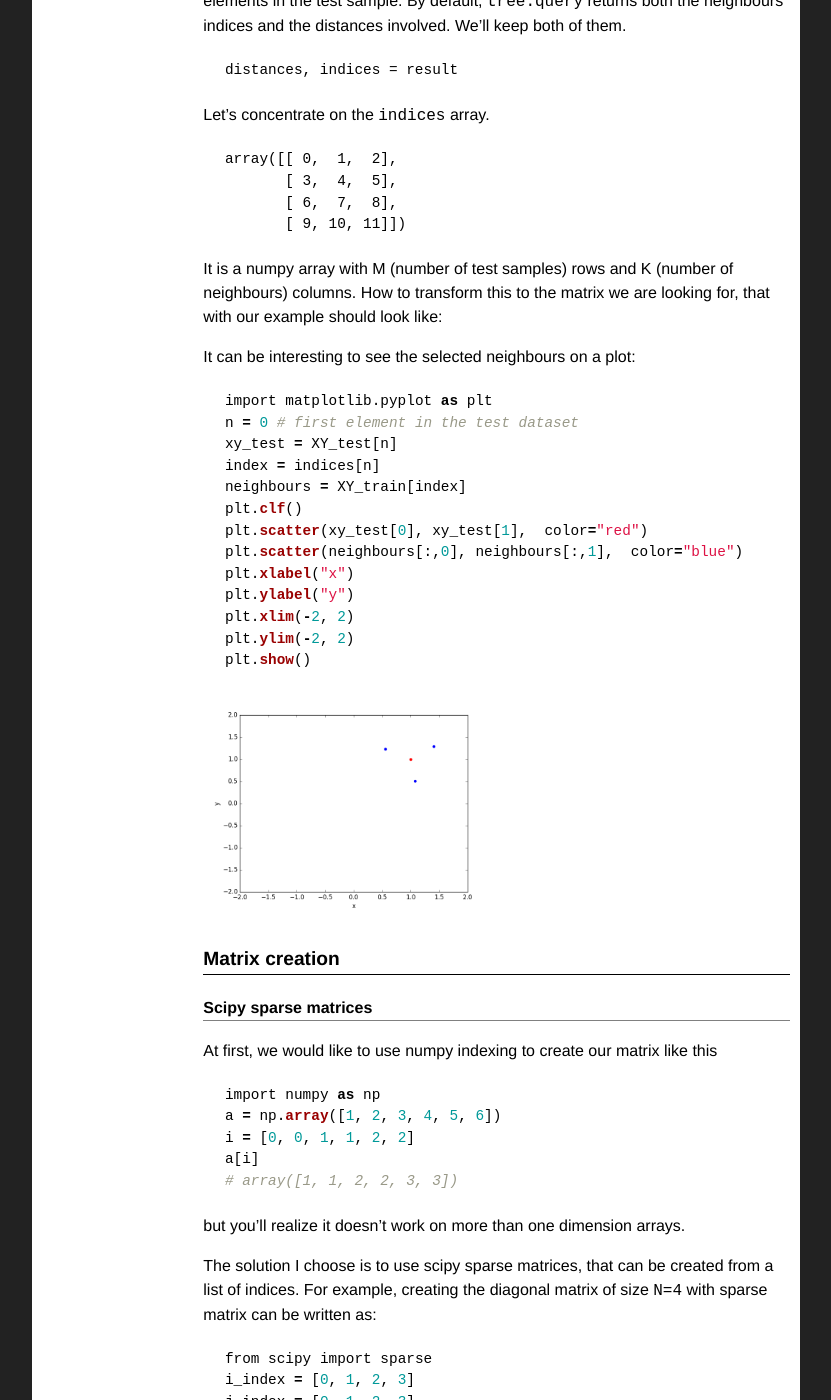
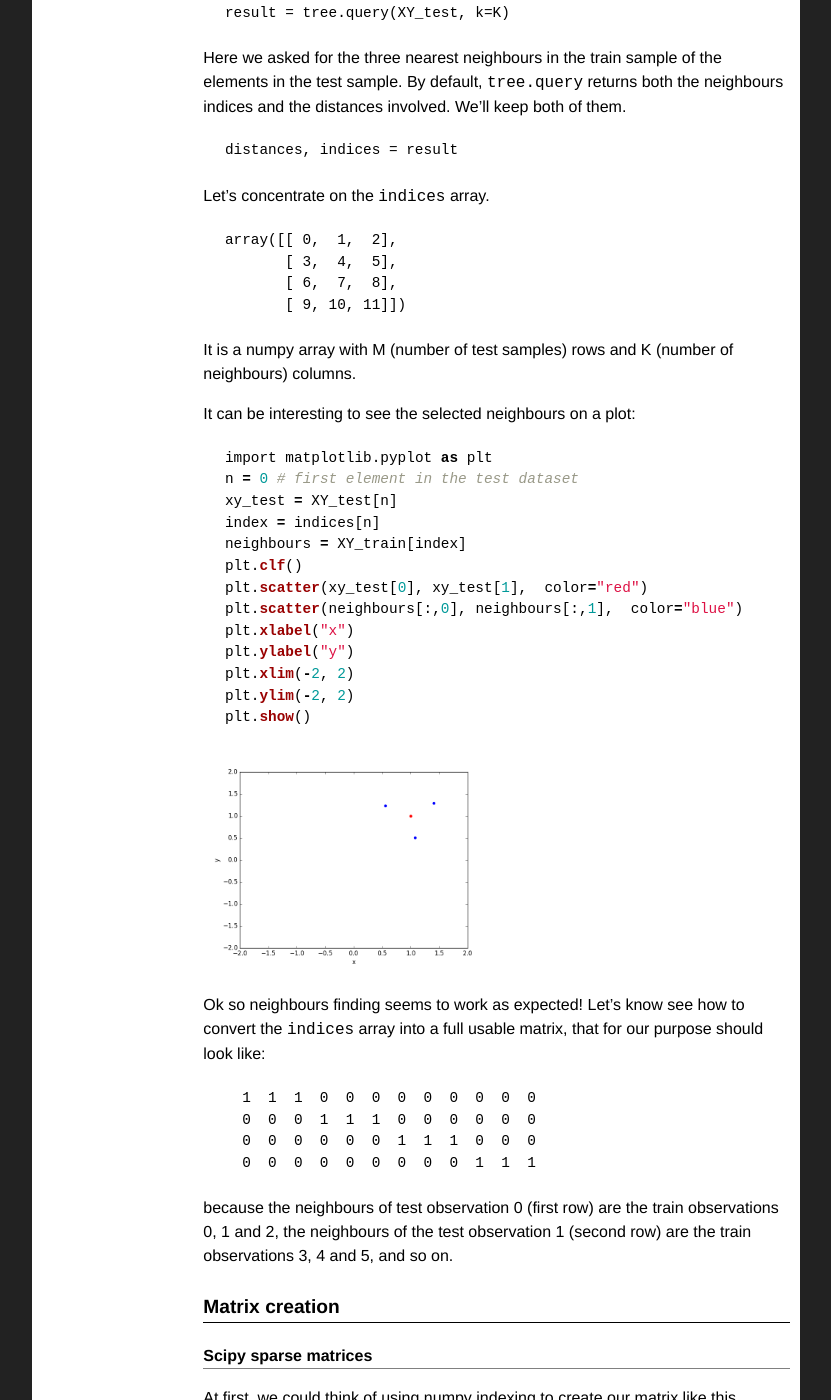
Before and after one commit to stellasia/stellasia.github.io, a Jekyll site: the page built from _posts/2018-11-01-building-a-neighbour-matrix-with-python.md, in a window 1280 px wide and 1400 px high, scrolled down 1726 px. Shown: the whole window, without its empty margins (224-1055 px from the left). Built offline with Jekyll 4.4.1, drawn with Linux system fonts in a browser that asks for light colours; formulas are drawn with MathJax 3; some of the changed text lies outside the part shown.

Commit message:
Neighbours matrix article update

```diff
--- a/_posts/2018-11-01-building-a-neighbour-matrix-with-python.md
+++ b/_posts/2018-11-01-building-a-neighbour-matrix-with-python.md
@@ -23,6 +23,10 @@ $$
 
 Here is the receipe I have used to create the W matrix using numpy, scipy and matplotlib for visualization.
 
+
+<div class="info">
+If you are already familiar with scipy cKDTree and sparse matrix, you can directly go to <a href="#so-how-to-create-this-w-matrix">the last section</a>.
+</div>
 
 # Sample data
 
@@ -78,7 +82,7 @@ Let's concentrate on the `indices` array.
            [ 9, 10, 11]])
 
 
-It is a numpy array with M (number of test samples) rows and K (number of neighbours) columns. How to transform this to the matrix we are looking for, that with our example should look like:
+It is a numpy array with M (number of test samples) rows and K (number of neighbours) columns.
 
 It can be interesting to see the selected neighbours on a plot:
 
@@ -100,11 +104,22 @@ plt.show()
 
 ![Selected neighbours for test point 0](/img/posts/neighbours_matrix_selected_0.png){:width="50%"}
 
+
+Ok so neighbours finding seems to work as expected! Let's know see how to convert the `indices` array into a full usable matrix, that for our purpose should look like:
+
+      1  1  1  0  0  0  0  0  0  0  0  0
+      0  0  0  1  1  1  0  0  0  0  0  0
+      0  0  0  0  0  0  1  1  1  0  0  0
+      0  0  0  0  0  0  0  0  0  1  1  1
+
+because the neighbours of test observation 0 (first row) are the train observations 0, 1 and 2, the neighbours of the test observation 1 (second row) are the train observations 3, 4 and 5, and so on.
+
+
 # Matrix creation
 
 ## Scipy sparse matrices
 
-At first, we would like to use numpy indexing to create our matrix like this
+At first, we could think of using numpy indexing to create our matrix like this
 
 {% highlight python %}
 import numpy as np
@@ -150,6 +165,10 @@ Let's try with a second example just to sure everything is clear. Now I want to
            [0, 1, 0, 0],
            [1, 0, 0, 0]])
 
+<div class="info">
+You should think by yourself before looking at the solution below.
+</div>
+
 This time, the code is:
 
     i_index = [3, 2, 1, 0] # <== this is the only change with respect to previous example!
@@ -158,7 +177,9 @@ This time, the code is:
     matrix = sparse.coo_matrix((values, (i_index, j_index)), shape=(4, 4))
 
 
+<div class="warning">
 NB: switching from sparse to dense representation is only possible when matrix size in relatively small, otherwise it will creates memory issues (the reason why sparse matrices exists!)
+</div>
 
 
 ## So, how to create this W matrix?
@@ -200,7 +221,7 @@ And at the end, our matrix looks like (with "1" values):
 Now, we can compute our dot product (either with the sparse or dense version of the matrix):
 
 {% highlight python %}
-y_tilde = matrix.dot(y) # where y has shape (N, )
+y_tilde = matrix.dot(y) # where y has shape (N, ), number of train samples
 {% endhighlight %}
 
 And here we are, problem solved!
```
